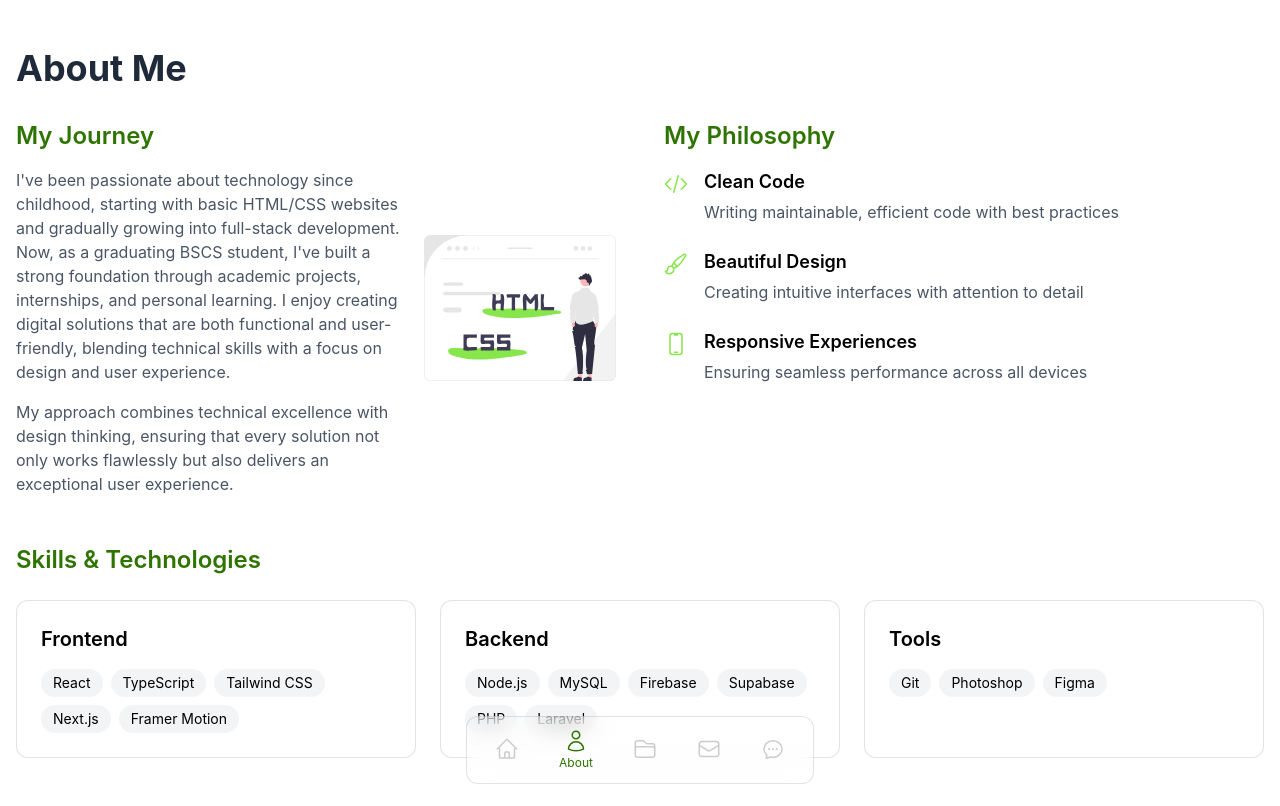
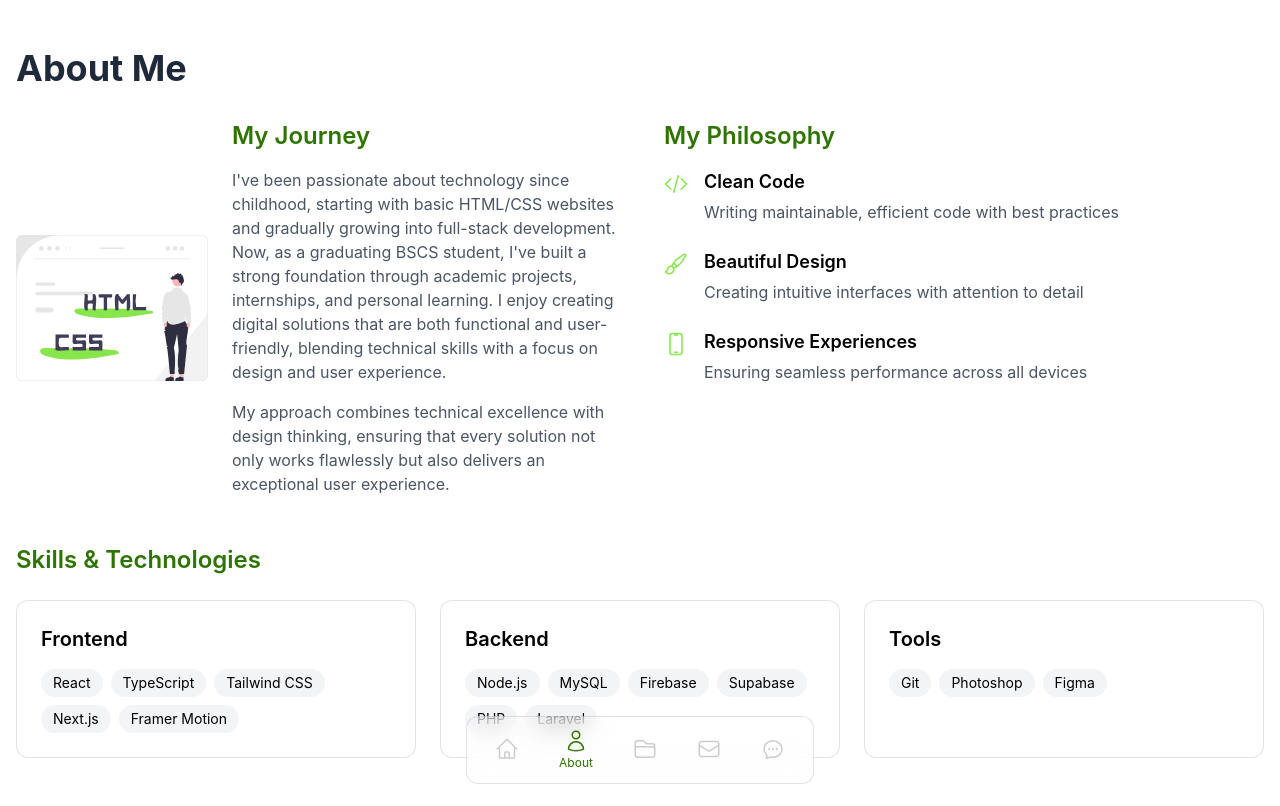
Before and after one commit to official-errol/portfolio, a React (Vite) app: page /about in a window 1280 px wide. Built offline with nearby package versions, Linux system fonts and the light colour scheme; what bad-words would draw is missing.

Commit message:
Update About.tsx

```diff
--- a/src/pages/About.tsx
+++ b/src/pages/About.tsx
@@ -20,7 +20,21 @@ const About: React.FC = () => {
 
         <div className="grid grid-cols-1 md:grid-cols-2 gap-12">
           <div className="flex flex-col md:flex-row items-center gap-6">
-          {/* Text Section */}
+            {/* Image Section - moved after text section */}
+            <motion.div
+              className="md:w-1/3"
+              initial={{ opacity: 0, x: 20 }}
+              animate={{ opacity: 1, x: 0 }}
+              transition={{ delay: 0.4 }}
+            >
+              <img
+                src="/static-website.svg"
+                alt="Static website illustration"
+                className="w-full h-auto max-w-sm mx-auto"
+              />
+            </motion.div>
+
+            {/* Text Section - placed before image for right-side layout */}
             <div className="md:w-2/3">
               <motion.h2
                 className="text-2xl font-semibold mb-4 text-main-dark"
@@ -48,20 +62,6 @@ const About: React.FC = () => {
                 not only works flawlessly but also delivers an exceptional user experience.
               </motion.p>
             </div>
-
-            {/* Image Section */}
-            <motion.div
-              className="md:w-1/3"
-              initial={{ opacity: 0, x: 20 }}
-              animate={{ opacity: 1, x: 0 }}
-              transition={{ delay: 0.4 }}
-            >
-              <img
-                src="/static-website.svg"
-                alt="Static website illustration"
-                className="w-full h-auto max-w-sm mx-auto"
-             />
-           </motion.div>
           </div>
 
           <div>
```
